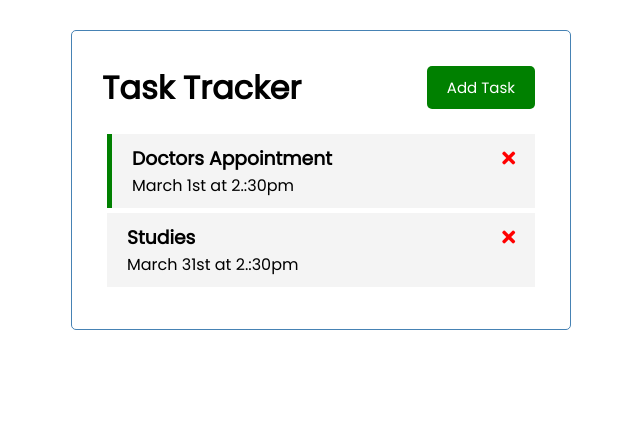
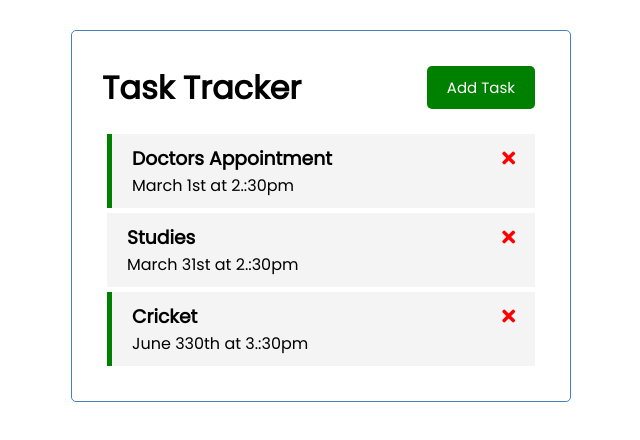
Before and after one commit to asankalk/vue-js-task-tracker, a Vue app: page / in a window 1280 px wide. Shown: the top 440 px of the page, without its empty margins (319-959 px from the left). Built offline with nearby package versions, Linux system fonts and the light colour scheme.

Commit message:
added more events.

```diff
--- a/src/App.vue
+++ b/src/App.vue
@@ -33,6 +33,12 @@ export default {
         text: 'Studies',
         day: 'March 31st at 2.:30pm',
         reminder: false,
+      },
+      {
+        id: 3,
+        text: 'Cricket',
+        day: 'June 330th at 3.:30pm',
+        reminder: true,
       }
     ]
   }
```
